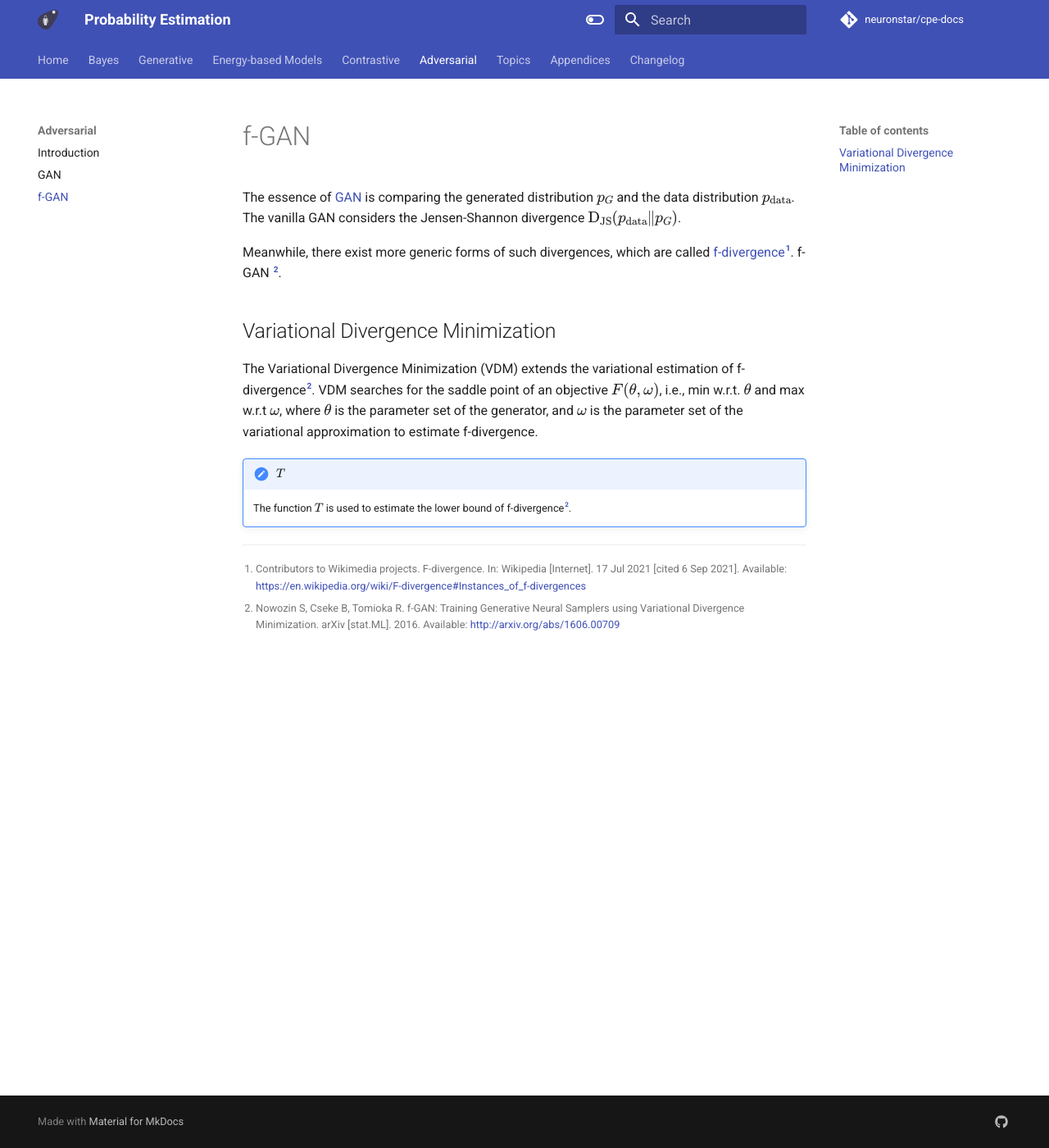
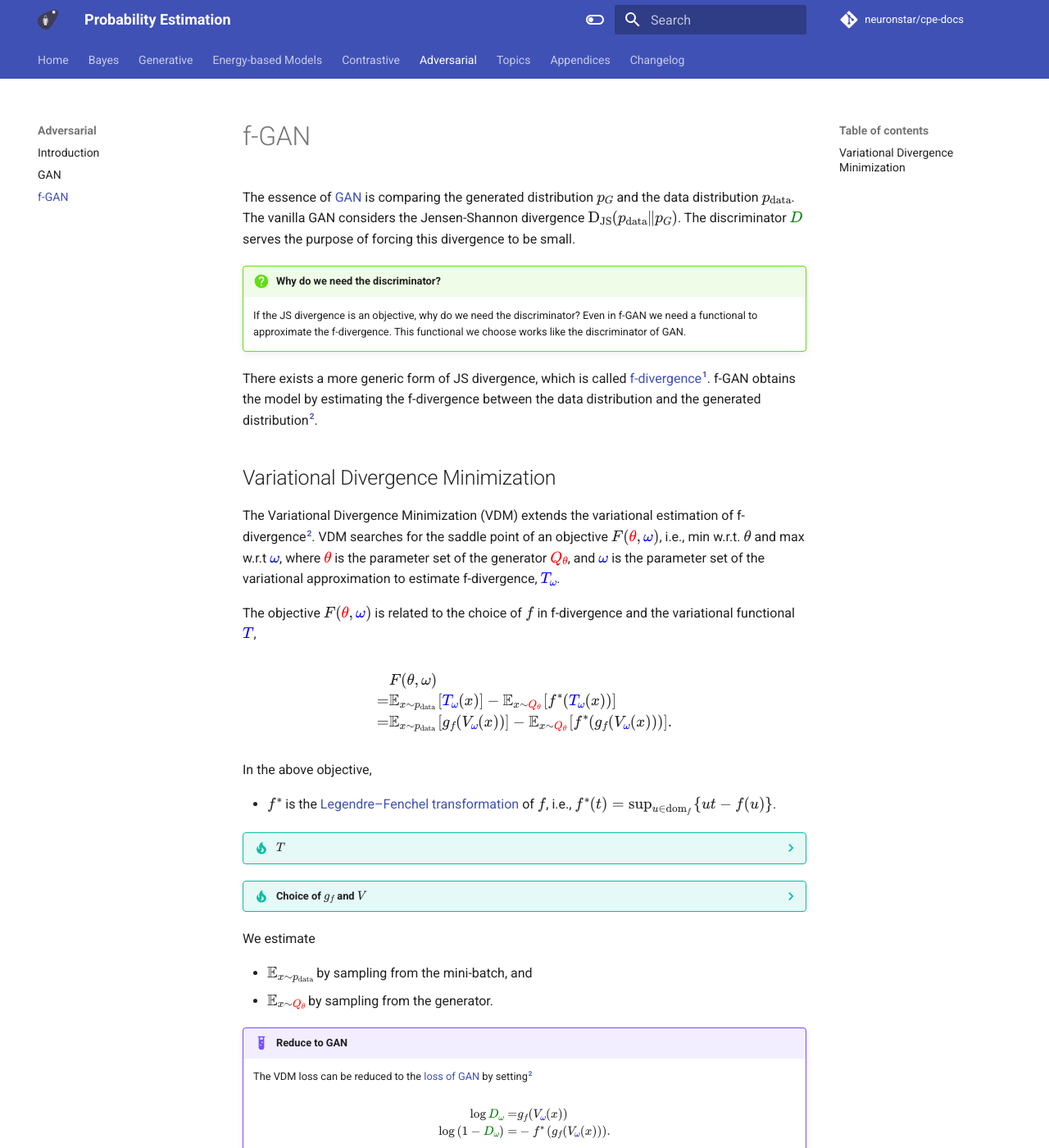
Before and after one commit to emptymalei/deep-learning, an MkDocs documentation site: the page built from cpe/adversarial/f-gan.md, in a window 1280 px wide and 1400 px high. Shown: the whole window at 82% size. Built offline with MkDocs 1.6.1 and Material for MkDocs 9.7.7, drawn with Linux system fonts in a browser that asks for light colours; comment, search, counter and statistics services are not loaded; some of the changed text lies outside the part shown.

Commit message:
added f-gan

```diff
--- a/cpe/adversarial/f-gan.md
+++ b/cpe/adversarial/f-gan.md
@@ -1,20 +1,68 @@
 # f-GAN
 
-The essence of [GAN](gan.md#divergence) is comparing the generated distribution $p_G$ and the data distribution $p_\text{data}$. The vanilla GAN considers the Jensen-Shannon divergence $\operatorname{D}_\text{JS}(p_\text{data}\Vert p_{G})$.
+The essence of [GAN](gan.md#divergence) is comparing the generated distribution $p_G$ and the data distribution $p_\text{data}$. The vanilla GAN considers the Jensen-Shannon divergence $\operatorname{D}_\text{JS}(p_\text{data}\Vert p_{G})$. The discriminator ${\color{green}D}$ serves the purpose of forcing this divergence to be small.
 
-Meanwhile, there exist more generic forms of such divergences, which are called [f-divergence](../appendices/f-divergence.md)[^f-divergence_wiki]. f-GAN [^Nowozin2016].
+!!! question "Why do we need the discriminator?"
+    If the JS divergence is an objective, why do we need the discriminator? Even in f-GAN we need a functional to approximate the f-divergence. This functional we choose works like the discriminator of GAN.
+
+There exists a more generic form of JS divergence, which is called [f-divergence](../appendices/f-divergence.md)[^f-divergence_wiki]. f-GAN obtains the model by estimating the f-divergence between the data distribution and the  generated distribution[^Nowozin2016].
 
 
 ## Variational Divergence Minimization
 
 
-The Variational Divergence Minimization (VDM) extends the variational estimation of f-divergence[^Nowozin2016]. VDM searches for the saddle point of an objective $F(\theta, \omega)$, i.e., min w.r.t. $\theta$ and max w.r.t $\omega$, where $\theta$ is the parameter set of the generator, and $\omega$ is the parameter set of the variational approximation to estimate f-divergence.
+The Variational Divergence Minimization (VDM) extends the variational estimation of f-divergence[^Nowozin2016]. VDM searches for the saddle point of an objective $F({\color{red}\theta}, {\color{blue}\omega})$, i.e., min w.r.t. $\theta$ and max w.r.t ${\color{blue}\omega}$, where ${\color{red}\theta}$ is the parameter set of the generator ${\color{red}Q_\theta}$, and ${\color{blue}\omega}$ is the parameter set of the variational approximation to estimate f-divergence, ${\color{blue}T_\omega}$.
+
+The objective $F({\color{red}\theta}, {\color{blue}\omega})$ is related to the choice of $f$ in f-divergence and the variational functional ${\color{blue}T}$,
+
+$$
+\begin{align}
+& F(\theta, \omega)\\
+=& \mathbb E_{x\sim p_\text{data}} \left[ {\color{blue}T_\omega}(x) \right] - \mathbb E_{x\sim {\color{red}Q_\theta} } \left[ f^*({\color{blue}T_\omega}(x)) \right] \\
+=& \mathbb E_{x\sim p_\text{data}} \left[ g_f(V_{\color{blue}\omega}(x)) \right] - \mathbb E_{x\sim {\color{red}Q_\theta} } \left[ f^*(g_f(V_{\color{blue}\omega}(x))) \right].
+\end{align}
+$$
+
+In the above objective,
+
+- $f^*$ is the [Legendre–Fenchel transformation](https://en.wikipedia.org/wiki/Convex_conjugate) of $f$, i.e., $f^*(t) = \operatorname{sup}_{u\in \mathrm{dom}_f}\left\{ ut - f(u) \right\}$.
 
 
 
+??? tip "$T$"
+    The function $T$ is used to estimate the lower bound of f-divergence[^Nowozin2016].
 
-!!! note "$T$"
-    The function $T$ is used to estimate the lower bound of f-divergence[^Nowozin2016].
+
+??? tip "Choice of $g_f$ and $V$"
+
+    Nowozin et al provided a table for $g_f$ and $V$[^Nowozin2016].
+
+    ![](assets/f-gan/f-gan-gf-v.png)
+
+
+
+We estimate
+
+- $\mathbb E_{x\sim p_\text{data}}$ by sampling from the mini-batch, and
+- $\mathbb E_{x\sim {\color{red}Q_\theta} }$ by sampling from the generator.
+
+
+!!! example "Reduce to GAN"
+    The VDM loss can be reduced to the [loss of GAN](gan.md#the-minimax-game-loss) by setting[^Nowozin2016]
+
+    $$
+    \begin{align}
+    \log {\color{green}D_\omega} =& g_f(V_{\color{blue}\omega}(x))  \\
+    \log \left( 1 - {\color{green}D_\omega} \right) =& -f^*\left( g_f(V_{\color{blue}\omega}(x)) \right).
+    \end{align}
+    $$
+
+    It is straightforward to validate that the following result is a solution to the above set of equations,
+
+    $$
+    g_f(V) = \log \frac{1}{1 + e^{-V}}.
+    $$
+
 
 
 
@@ -22,3 +70,7 @@ The Variational Divergence Minimization (VDM) extends the variational estimation
 
 
 [^Nowozin2016]: Nowozin S, Cseke B, Tomioka R. f-GAN: Training Generative Neural Samplers using Variational Divergence Minimization. arXiv [stat.ML]. 2016. Available: http://arxiv.org/abs/1606.00709
+
+
+
+[^convex_conjugate_wiki]: Contributors to Wikimedia projects. Convex conjugate. In: Wikipedia [Internet]. 20 Feb 2021 [cited 7 Sep 2021]. Available: https://en.wikipedia.org/wiki/Convex_conjugate
--- a/mkdocs.yml
+++ b/mkdocs.yml
@@ -57,6 +57,7 @@ markdown_extensions:
   - toc:
       permalink: "¶"
   - footnotes
+  - pymdownx.details
 
 
 extra_javascript:
@@ -76,6 +77,8 @@ extra:
   social:
     - icon: fontawesome/brands/github
       link: https://github.com/neuronstar/cpe-docs
+
+
 
 nav:
   - "Home": index.md
```
Also changed, not shown: cpe/adversarial/gan.md (+6 -6 lines), cpe/adversarial/intro.md (+3 -0 lines), mkdocs.ubuntu.yml (+10 -0 lines), cpe/adversarial/assets/f-gan/f-gan-gf-v.png (added).
